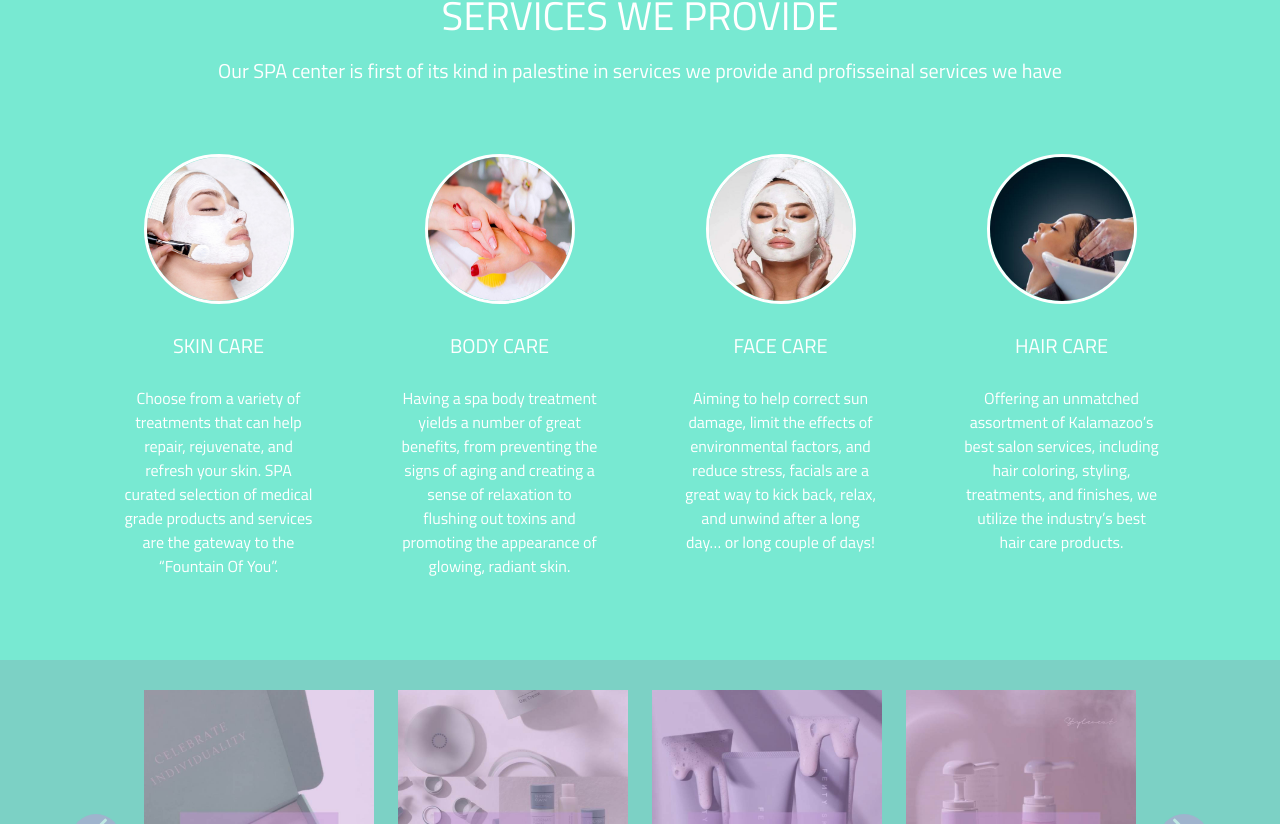
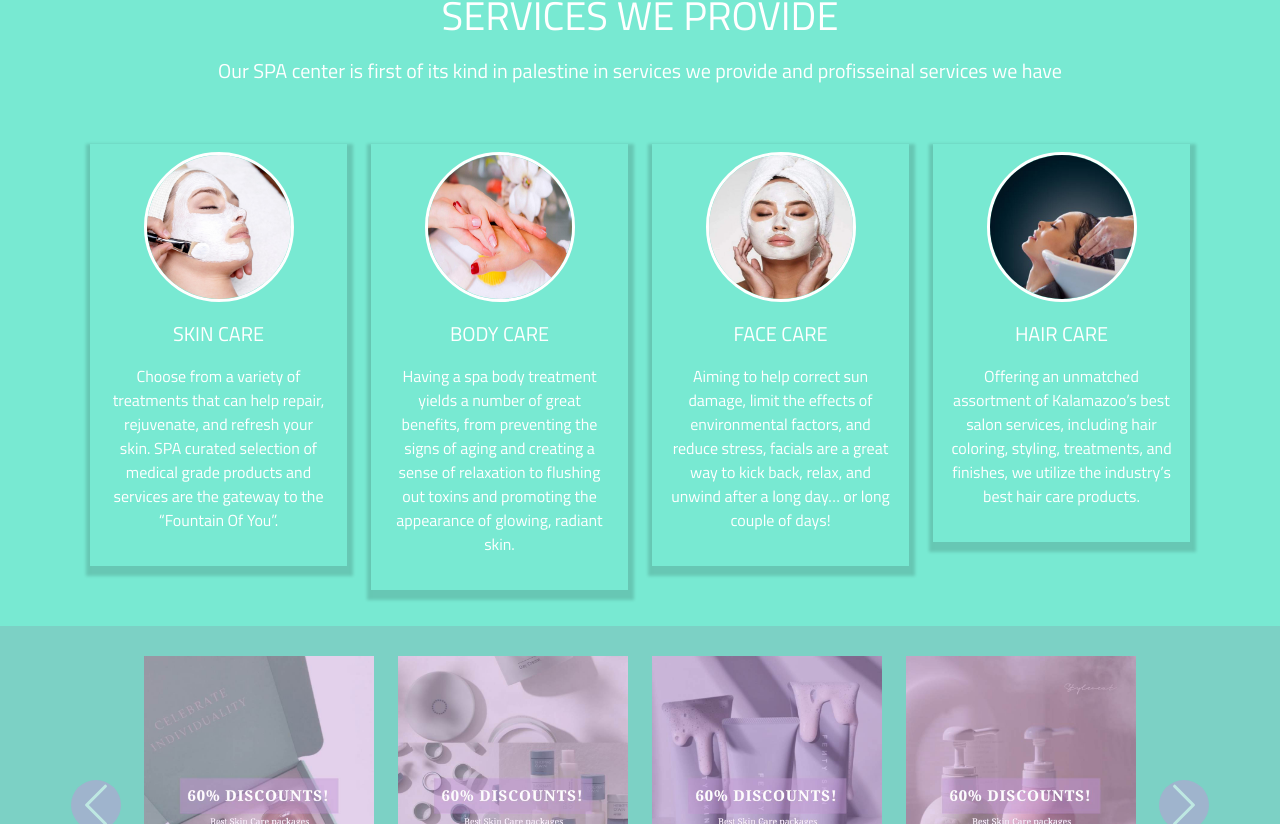
Before and after one commit to saifalaasabelaish/spa-project, a React (Create React App) app: page / in a window 1280 px wide. Shown: the part 570-1394 px from the top of the page. Built offline with nearby package versions, Linux system fonts and the light colour scheme.

Commit message:
update cards

```diff
--- a/src/components/HomePage/ServicesHome/ServicesHome.css
+++ b/src/components/HomePage/ServicesHome/ServicesHome.css
@@ -16,16 +16,14 @@
 
 .ser-card-title {
     text-align: center;
-    padding-top: 30px;
-    background-color: #78e9d2;
+    padding-top: 20px;
     color: #fff;
     font-family: 'Titillium Web', sans-serif;
 }
 
 .ser-card-text {
     text-align: center;
-    background-color: #78e9d2;
-    padding: 20px;
+    padding: 10px;
     color: #fff;
     font-family: 'Titillium Web', sans-serif;
 }
@@ -36,13 +34,14 @@
     justify-content: center;
     align-items: center;
     flex-direction: column;
-    padding: 10px;
+    padding: 8px;
+    box-shadow: 1px 5px 3px 5px rgba(0, 0, 0, 0.145);
 }
 
 .services-card:hover {
     box-shadow: 10px 10px 20px 10px rgba(0, 0, 0, 0.253);
-    transition: all 0.5s ease;
-    transform: scale(1.1);
+    transition: all 0.7s ease;
+    transform: scale(1.05);
 }
 
 .services-card img {
```
